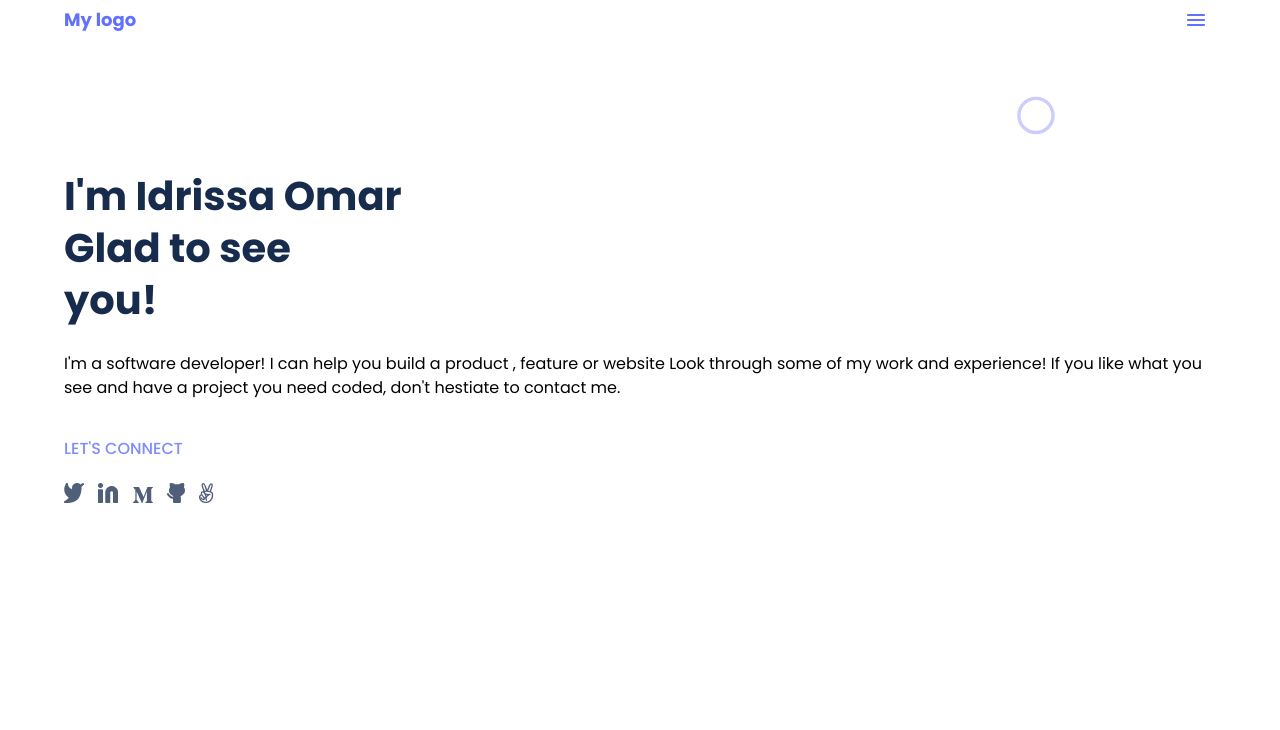
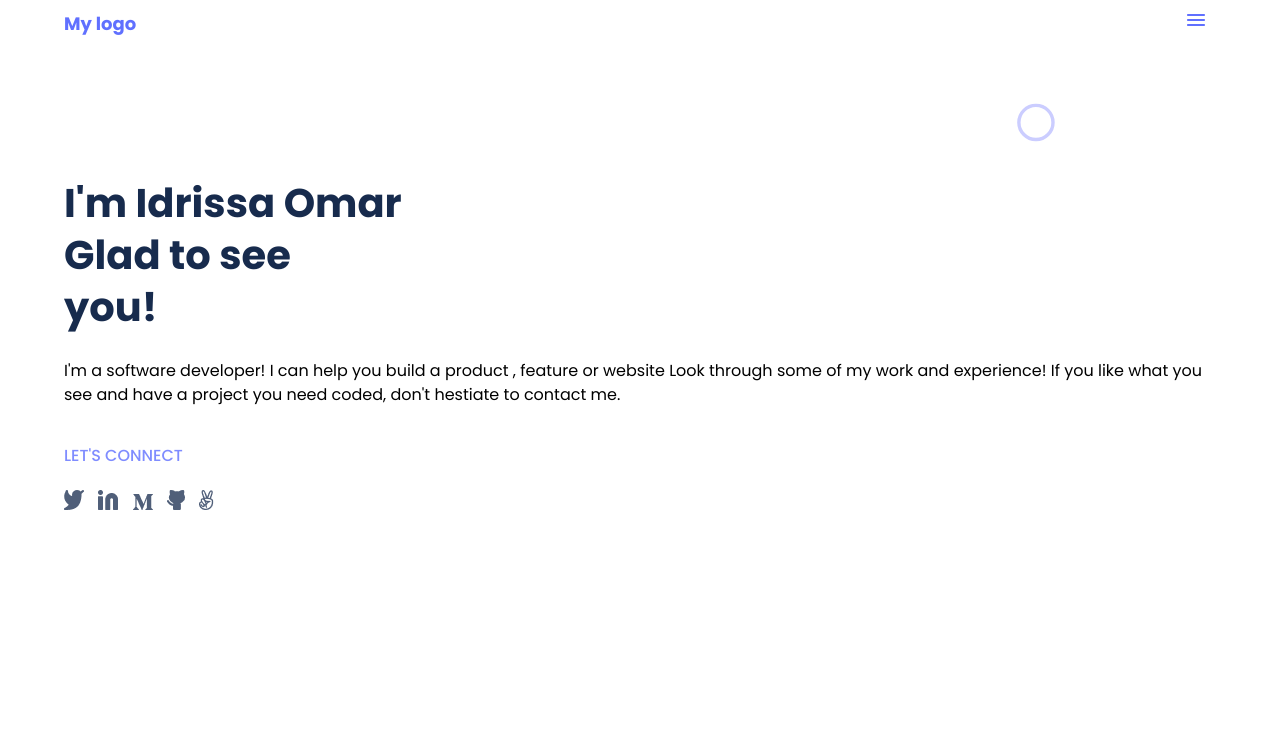
Before and after one commit to omarbabou/my-portfolio, a website: page index.html in a window 1280 px wide. Drawn offline with Linux system fonts and the light colour scheme.

Commit message:
Put the logo outside of nav tag and style the logo with the use of flexbox

```diff
--- a/index.html
+++ b/index.html
@@ -16,14 +16,16 @@
   </head>
   <body>
     <header>
+
+      <a href="#" class="logo">My logo</a>
       <nav>
-        <a href="#" class="logo">My logo</a>
         <img src="./img/menu.svg" alt="" />
       </nav>
+
     </header>
 
-    <section class="content">
-      <div class="subcontent">
+    <main class="content">
+      <section class="subcontent">
         <h1>
           I'm Idrissa Omar <br />
           Glad to see <br />
@@ -73,7 +75,7 @@
             </li>
           </ul>
         </div>
-      </div>
-    </section>
+      </section>
+    </main>
   </body>
 </html>
--- a/style.css
+++ b/style.css
@@ -18,7 +18,7 @@ body {
   letter-spacing: 0;
 }
 
-nav {
+header {
   display: flex;
   justify-content: space-between;
   align-items: center;
```
